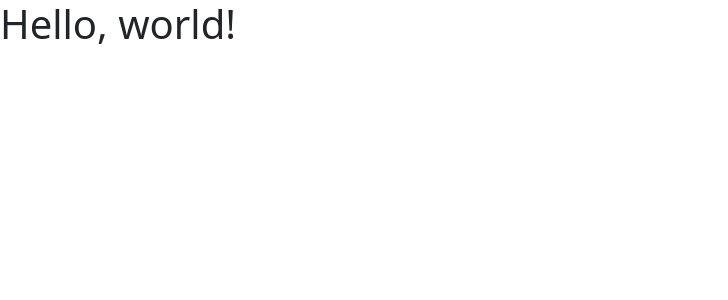
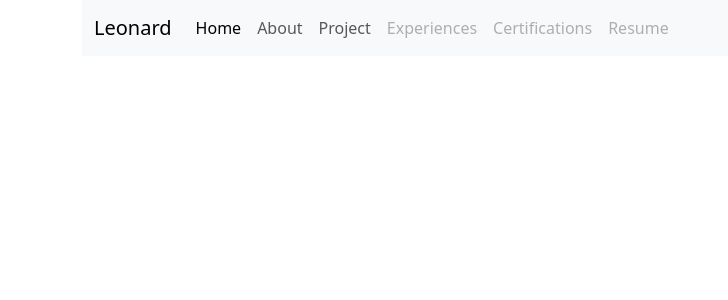
Before and after one commit to leoseis/-portfolio, a Django app: page / in a window 1280 px wide. Shown: the top 300 px of the page, without its empty margins (0-728 px from the left). Run offline with Django 5.2, Linux system fonts and the light colour scheme.

Commit message:
nav boostrap added

```diff
--- /dev/null
+++ b/ebo/templates/base.html
@@ -0,0 +1,21 @@
+<!doctype html>
+{% load static %}
+<html lang="en">
+  <head>
+    <meta charset="utf-8">
+    <meta name="viewport" content="width=device-width, initial-scale=1">
+    <title>{% block title %}Portfolio {% endblock title %}</title>
+    <link href="https://cdn.jsdelivr.net/npm/bootstrap@5.3.3/dist/css/bootstrap.min.css" rel="stylesheet" integrity="sha384-QWTKZyjpPEjISv5WaRU9OFeRpok6YctnYmDr5pNlyT2bRjXh0JMhjY6hW+ALEwIH" crossorigin="anonymous">
+
+    <link rel="stylesheet" href="{% static 'css/style.css' %}"
+  </head>
+  <body>
+
+    <div class="container">
+      {% include "navbar.html" %}
+        {% block content1 %} {%  endblock content1 %}
+    </div>
+
+    <script src="https://cdn.jsdelivr.net/npm/bootstrap@5.3.3/dist/js/bootstrap.bundle.min.js" integrity="sha384-YvpcrYf0tY3lHB60NNkmXc5s9fDVZLESaAA55NDzOxhy9GkcIdslK1eN7N6jIeHz" crossorigin="anonymous"></script>
+  </body>
+</html>
--- a/ebo/templates/home.html
+++ b/ebo/templates/home.html
@@ -1,13 +1 @@
-<!doctype html>
-<html lang="en">
-  <head>
-    <meta charset="utf-8">
-    <meta name="viewport" content="width=device-width, initial-scale=1">
-    <title>Bootstrap demo</title>
-    <link href="https://cdn.jsdelivr.net/npm/bootstrap@5.3.3/dist/css/bootstrap.min.css" rel="stylesheet" integrity="sha384-QWTKZyjpPEjISv5WaRU9OFeRpok6YctnYmDr5pNlyT2bRjXh0JMhjY6hW+ALEwIH" crossorigin="anonymous">
-  </head>
-  <body>
-    <h1>Hello, world!</h1>
-    <script src="https://cdn.jsdelivr.net/npm/bootstrap@5.3.3/dist/js/bootstrap.bundle.min.js" integrity="sha384-YvpcrYf0tY3lHB60NNkmXc5s9fDVZLESaAA55NDzOxhy9GkcIdslK1eN7N6jIeHz" crossorigin="anonymous"></script>
-  </body>
-</html>
+{% extends "base.html" %}
--- /dev/null
+++ b/ebo/templates/navbar.html
@@ -0,0 +1,30 @@
+<nav class="navbar navbar-expand-lg bg-body-tertiary">
+    <div class="container-fluid">
+      <a class="navbar-brand" href="#">Leonard</a>
+      <button class="navbar-toggler" type="button" data-bs-toggle="collapse" data-bs-target="#navbarNav" aria-controls="navbarNav" aria-expanded="false" aria-label="Toggle navigation">
+        <span class="navbar-toggler-icon"></span>
+      </button>
+      <div class="collapse navbar-collapse" id="navbarNav">
+        <ul class="navbar-nav">
+          <li class="nav-item">
+            <a class="nav-link active" aria-current="page" href="#">Home</a>
+          </li>
+          <li class="nav-item">
+            <a class="nav-link" href="#">About</a>
+          </li>
+          <li class="nav-item">
+            <a class="nav-link" href="#">Project</a>
+          </li>
+          <li class="nav-item">
+            <a class="nav-link disabled" aria-disabled="true">Experiences</a>
+          </li>
+          <li class="nav-item">
+            <a class="nav-link disabled" aria-disabled="true">Certifications</a>
+          </li>
+          <li class="nav-item">
+            <a class="nav-link disabled" aria-disabled="true">Resume</a>
+          </li>
+        </ul>
+      </div>
+    </div>
+  </nav>
```
Also changed, not shown: ebo/static/css/style.css (added).
